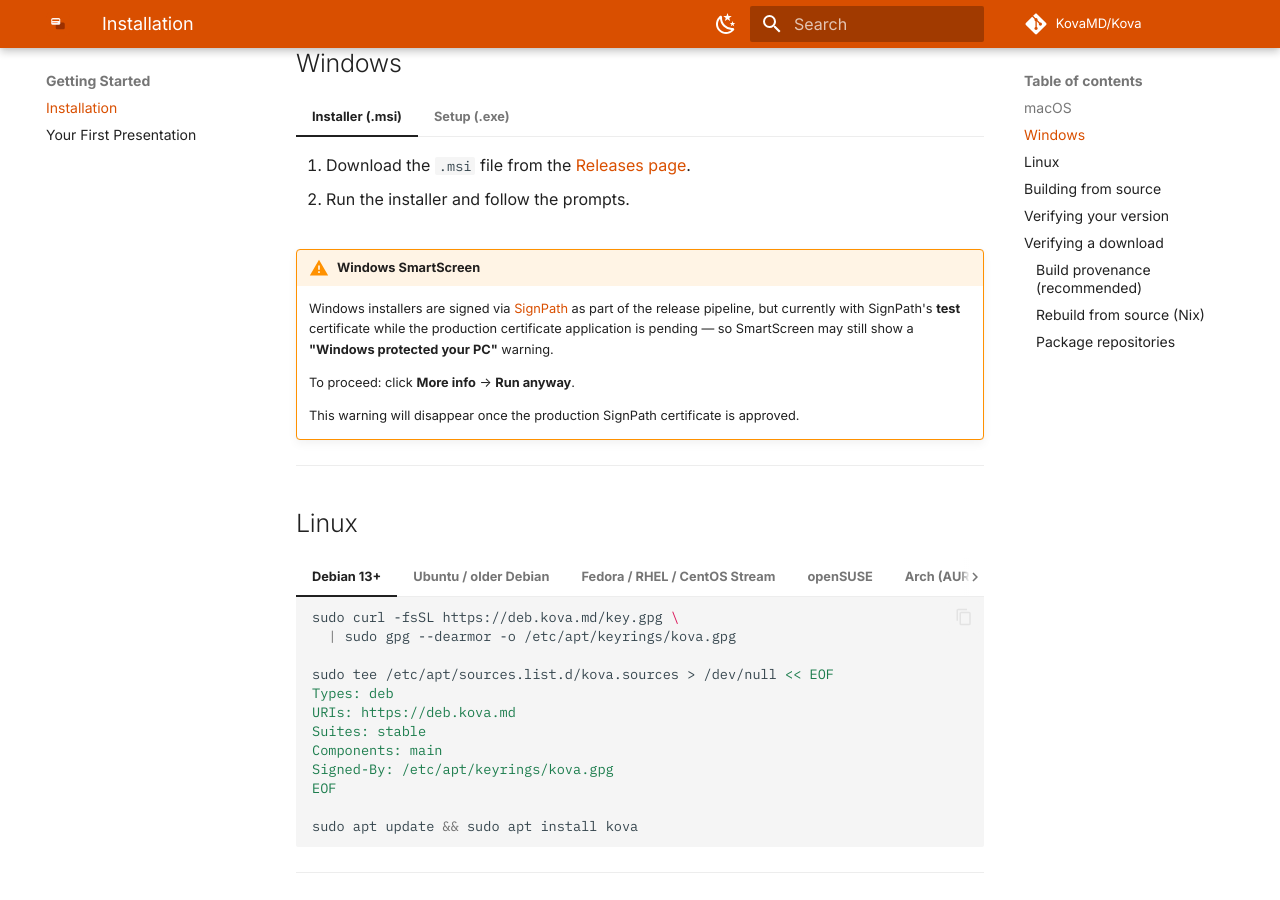
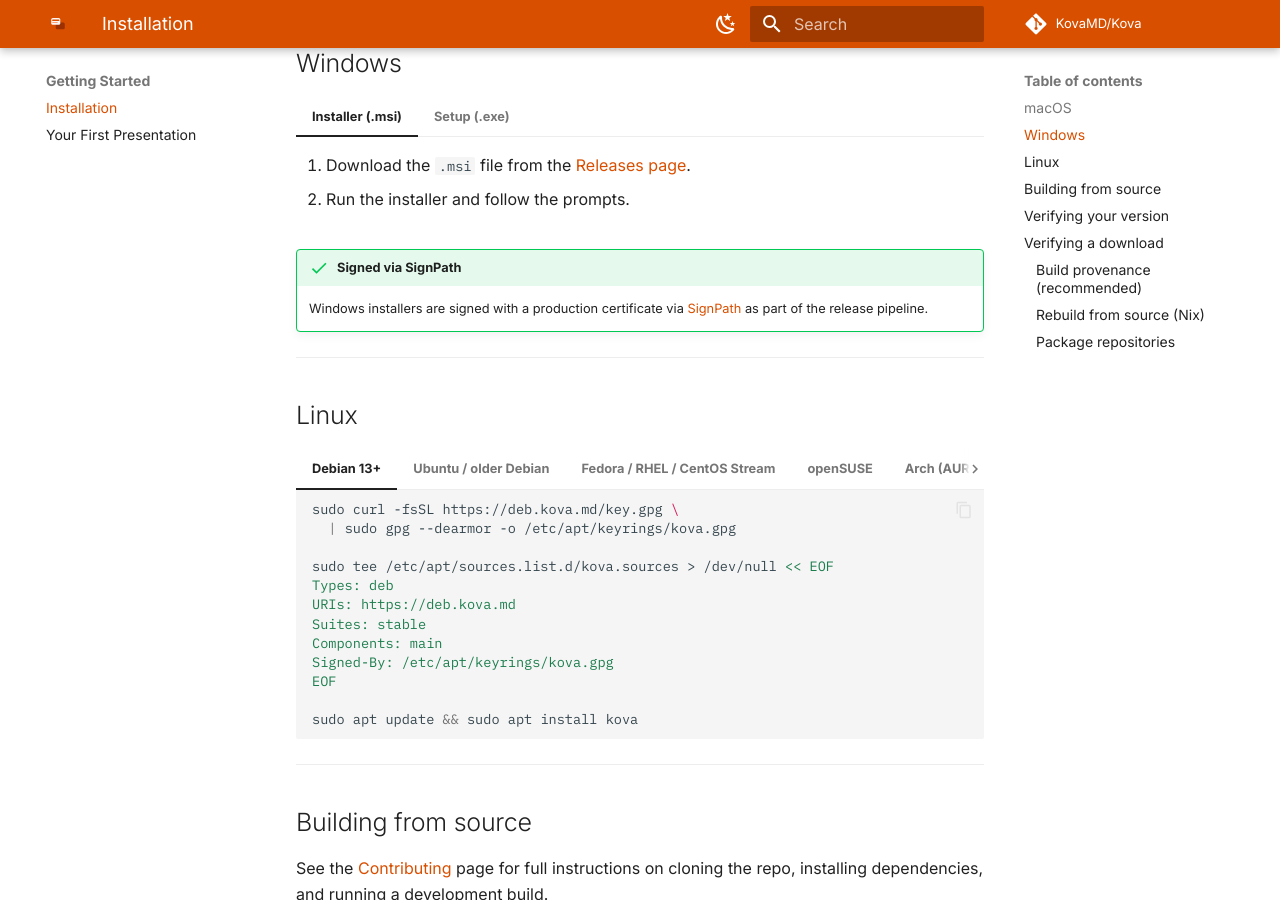
Before and after one commit to KovaMD/Web, an MkDocs documentation site: the page built from docs/docs/installation.md, in a window 1280 px wide and 900 px high, scrolled down 809 px. Built offline with MkDocs 1.6.1 and Material for MkDocs 9.7.7, drawn with Linux system fonts in a browser that asks for light colours; comment, search, counter and statistics services are not loaded.

Commit message:
docs: reflect that Windows binaries are now signed via SignPath
Production SignPath certificate is approved, so drop the "coming
soon" wording and the SmartScreen test-certificate warning.

Co-Authored-By: Claude Sonnet 5 <noreply@anthropic.com>

```diff
--- a/docs/docs/installation.md
+++ b/docs/docs/installation.md
@@ -32,12 +32,8 @@ Kova is a native desktop application for macOS, Windows, and Linux. Download the
     1. Download the `_x64-setup.exe` file from the [Releases page](https://github.com/KovaMD/Kova/releases).
     2. Run the setup executable and follow the prompts.
 
-!!! warning "Windows SmartScreen"
-    Windows installers are signed via [SignPath](https://signpath.io) as part of the release pipeline, but currently with SignPath's **test** certificate while the production certificate application is pending — so SmartScreen may still show a **"Windows protected your PC"** warning.
-
-    To proceed: click **More info** → **Run anyway**.
-
-    This warning will disappear once the production SignPath certificate is approved.
+!!! success "Signed via SignPath"
+    Windows installers are signed with a production certificate via [SignPath](https://signpath.io) as part of the release pipeline.
 
 ---
 
--- a/open-source.html
+++ b/open-source.html
@@ -114,7 +114,7 @@
       <div class="os-body">
         <p>Open source means anyone can read the code. We also take steps to make Kova verifiably trustworthy, not just auditable in theory:</p>
         <ul class="os-list">
-          <li><strong>Code signing.</strong> Kova has been accepted onto <a href="https://signpath.io">SignPath</a>'s free provision for open source projects. Windows binaries are unsigned today but signing is coming soon.</li>
+          <li><strong>Code signing.</strong> Kova has been accepted onto <a href="https://signpath.io">SignPath</a>'s free provision for open source projects, and Windows binaries are now signed with a production SignPath certificate.</li>
           <li><strong>Codebase attestation.</strong> Since v0.6.14, every release binary is linked back to the exact commit it was built from, with guidance to verify this independently.</li>
           <li><strong>Continuous scanning.</strong> The repository is monitored by Snyk for vulnerabilities and malicious code in dependencies and pull requests.</li>
         </ul>
```
